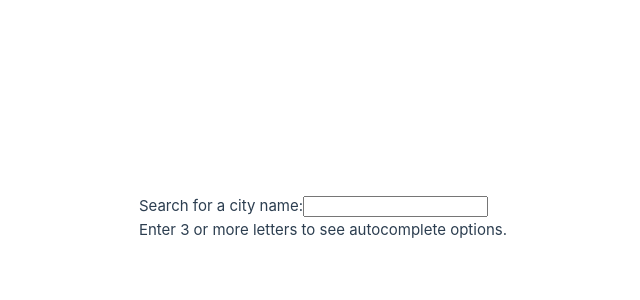
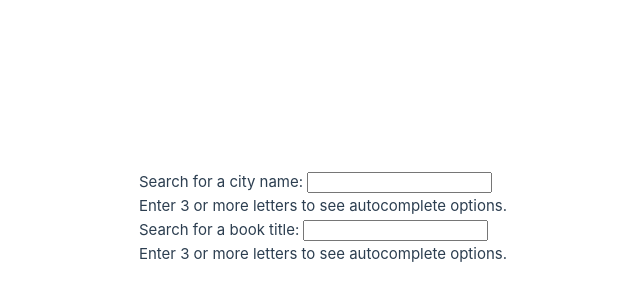
Before and after one commit to challenges-watsonk/search-app, a Vue app: page / in a window 1280 px wide. Shown: the part 182-482 px from the top of the page, without its empty margins (133-773 px from the left). Built offline with nearby package versions, Linux system fonts and the light colour scheme.

Commit message:
Add basic book store and action to populate store with books. Add book auto complete on app. Add tests for book autocomplete, remove duplicate tests for autocomplete functionality in city autocomplete. Fix incorrect ids and names for generic autocomplete component.

```diff
--- a/src/App.vue
+++ b/src/App.vue
@@ -2,12 +2,22 @@
 import { computed } from "vue";
 import AutoCompleteInput from "./components/AutoCompleteInput.vue";
 import type { AutoCompleteOption } from "./components/AutoCompleteOption";
+import { useBooksStore } from "./stores/books";
 import { useCitiesStore } from "./stores/cities";
 
 const citiesStore = useCitiesStore();
-const queryResults = computed<AutoCompleteOption[]>(() =>
+const citiesQueryResults = computed<AutoCompleteOption[]>(() =>
   citiesStore.partiallyMatchingNames.map((name) => ({
     primaryText: name,
+  }))
+);
+
+const booksStore = useBooksStore();
+
+const booksQueryResults = computed<AutoCompleteOption[]>(() =>
+  booksStore.partiallyMatchingTitles.map(({ title, author }) => ({
+    primaryText: title,
+    secondaryText: author,
   }))
 );
 </script>
@@ -16,9 +26,16 @@ const queryResults = computed<AutoCompleteOption[]>(() =>
   <main>
     <AutoCompleteInput
       v-model="citiesStore.nameQuery"
-      :queryResults="queryResults"
+      :queryResults="citiesQueryResults"
       label="Search for a city name:"
       noResultText="No matching cities found."
+    ></AutoCompleteInput>
+
+    <AutoCompleteInput
+      v-model="booksStore.titleQuery"
+      :queryResults="booksQueryResults"
+      label="Search for a book title:"
+      noResultText="No matching books found."
     ></AutoCompleteInput>
   </main>
 </template>
--- a/src/components/AutoCompleteInput.vue
+++ b/src/components/AutoCompleteInput.vue
@@ -24,22 +24,18 @@ const queryHasResults = computed(() => props.queryResults.length > 0);
 </script>
 
 <template>
-  <label for="city-name-search">{{ label }}</label>
+  <label
+    >{{ label }}
     <input
       :value="props.modelValue"
       @input="
         emit('update:modelValue', ($event.target as HTMLInputElement).value)
       "
       type="text"
-    id="city-name-search"
-    name="city-name-search"
     />
+  </label>
   <template v-if="queryCanAutocomplete">
-    <select
-      v-if="queryHasResults"
-      name="city-name-autocomplete"
-      id="city-name-autocomplete"
-    >
+    <select v-if="queryHasResults">
       <option
         v-for="result in queryResults"
         :value="result.primaryText"
--- a/src/main.ts
+++ b/src/main.ts
@@ -3,9 +3,42 @@ import { createApp } from "vue";
 import App from "./App.vue";
 
 import "./assets/main.css";
+import { useBooksStore } from "./stores/books";
 
 const app = createApp(App);
 
 app.use(createPinia());
 
+const booksStore = useBooksStore();
+booksStore.populateWithBooks([
+  {
+    title: "Don Quixote",
+    author: "Miguel De Cervantes",
+  },
+  {
+    title: "Pilgrim's Progress",
+    author: "John Bunyan",
+  },
+  {
+    title: "Robinson Crusoe",
+    author: "Daniel Defoe",
+  },
+  {
+    title: "Gulliver's Travels",
+    author: "Jonathan Swift",
+  },
+  {
+    title: "Tom Jones",
+    author: "Henry Fielding",
+  },
+  {
+    title: "Clarissa",
+    author: "Samuel Richardson",
+  },
+  {
+    title: "Tristram Shandy",
+    author: "Laurence Sterne",
+  },
+]);
+
 app.mount("#app");
--- /dev/null
+++ b/src/stores/books.ts
@@ -0,0 +1,25 @@
+import { defineStore } from "pinia";
+
+interface Book {
+  title: string;
+  author: string;
+}
+
+export const useBooksStore = defineStore("books", {
+  state: () => ({
+    titleQuery: "",
+    books: [] as Book[],
+  }),
+  getters: {
+    partiallyMatchingTitles: (state) => {
+      return state.books.filter((book) =>
+        book.title.includes(state.titleQuery)
+      );
+    },
+  },
+  actions: {
+    populateWithBooks(books: Book[]) {
+      this.books = books;
+    },
+  },
+});
```
Also changed, not shown: 1 other file (tests, documents, lock files or other folders). Lines whose indentation alone changed are shown as unchanged.
